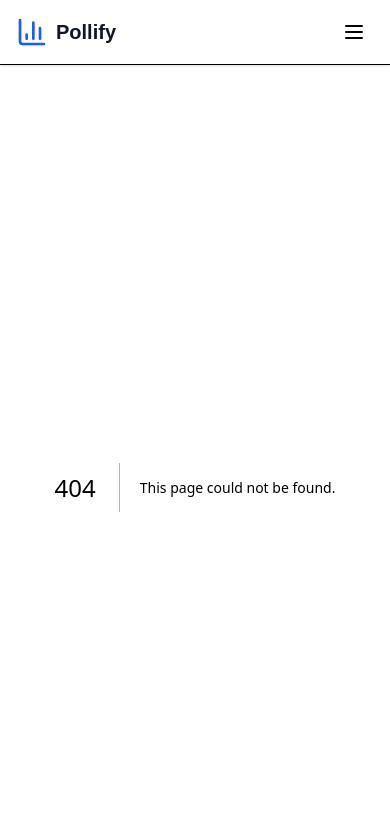
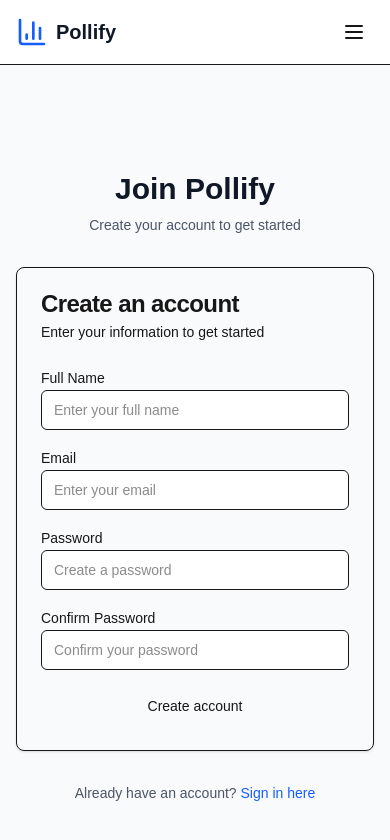
Before and after one commit to rofeeqshittu/polling-app, a Next.js app: page /register in a window 390 px wide. Before the commit this address had no page. Shown: the top 840 px of the page. Built offline with nearby package versions, Linux system fonts and the light colour scheme.

Commit message:
feat: Add authentication pages
- Add login page with LoginForm component
- Add registration page with RegisterForm component
- Implement clean, responsive auth UI
- Add proper routing for auth flow

```diff
--- /dev/null
+++ b/app/(auth)/login/page.tsx
@@ -0,0 +1,28 @@
+import { LoginForm } from "@/components/forms/login-form"
+import Link from "next/link"
+
+export default function LoginPage() {
+  return (
+    <div className="min-h-screen flex items-center justify-center bg-gray-50 py-12 px-4 sm:px-6 lg:px-8">
+      <div className="max-w-md w-full space-y-8">
+        <div className="text-center">
+          <h1 className="text-3xl font-bold text-gray-900">Welcome to Pollify</h1>
+          <p className="mt-2 text-sm text-gray-600">
+            Sign in to your account to continue
+          </p>
+        </div>
+
+        <LoginForm />
+
+        <div className="text-center">
+          <p className="text-sm text-gray-600">
+            Don't have an account?{" "}
+            <Link href="/register" className="font-medium text-blue-600 hover:text-blue-500">
+              Sign up here
+            </Link>
+          </p>
+        </div>
+      </div>
+    </div>
+  )
+}
--- /dev/null
+++ b/app/(auth)/register/page.tsx
@@ -0,0 +1,28 @@
+import { RegisterForm } from "@/components/forms/register-form"
+import Link from "next/link"
+
+export default function RegisterPage() {
+  return (
+    <div className="min-h-screen flex items-center justify-center bg-gray-50 py-12 px-4 sm:px-6 lg:px-8">
+      <div className="max-w-md w-full space-y-8">
+        <div className="text-center">
+          <h1 className="text-3xl font-bold text-gray-900">Join Pollify</h1>
+          <p className="mt-2 text-sm text-gray-600">
+            Create your account to get started
+          </p>
+        </div>
+
+        <RegisterForm />
+
+        <div className="text-center">
+          <p className="text-sm text-gray-600">
+            Already have an account?{" "}
+            <Link href="/login" className="font-medium text-blue-600 hover:text-blue-500">
+              Sign in here
+            </Link>
+          </p>
+        </div>
+      </div>
+    </div>
+  )
+}
```
